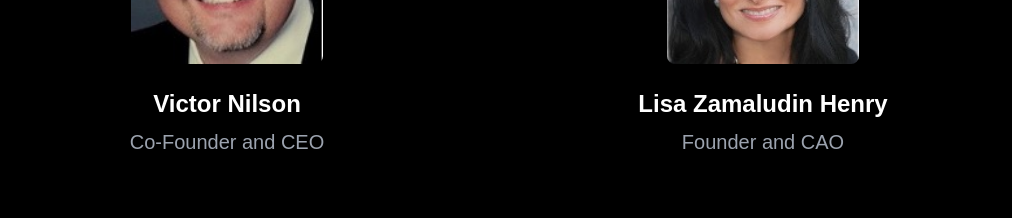
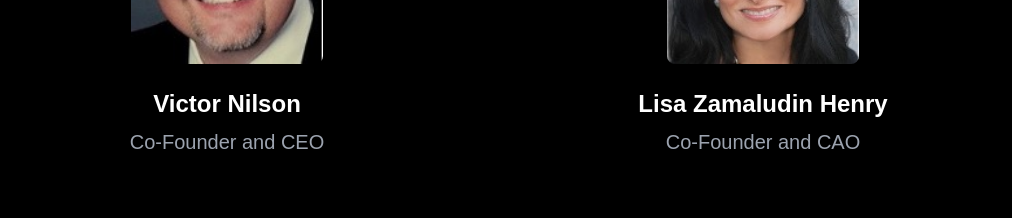
Before and after one commit to Alec-Hermesmeyer/relevaincews, a Next.js app: page /pitch-deck in a window 1280 px wide. Shown: the part 8700-8918 px from the top of the page, without its empty margins (145-1157 px from the left). Built offline with nearby package versions, Linux system fonts and the light colour scheme.

Commit message:
Lisa Co-Founder added

```diff
--- a/src/app/pitch-deck/page.tsx
+++ b/src/app/pitch-deck/page.tsx
@@ -618,7 +618,7 @@ export default function Page() {
                   />
                 </div>
                 <h3 className="text-2xl font-bold mb-2">Lisa Zamaludin Henry</h3>
-                <p className="text-xl text-gray-400">Founder and CAO</p>
+                <p className="text-xl text-gray-400">Co-Founder and CAO</p>
               </div>
             </div>
 
```
